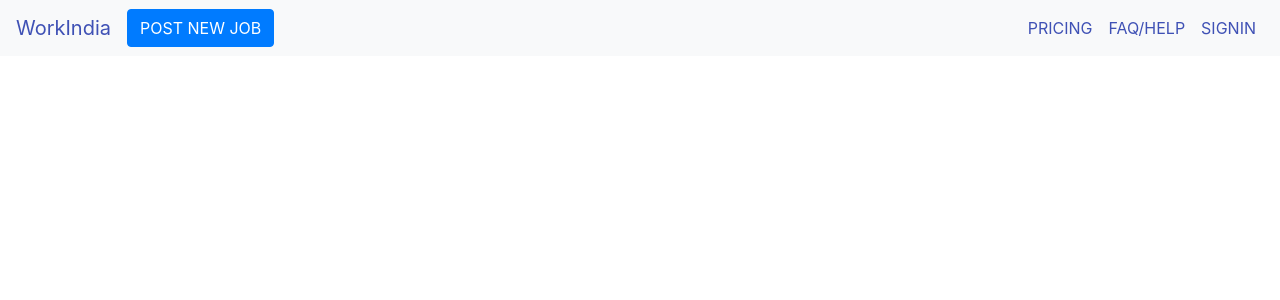
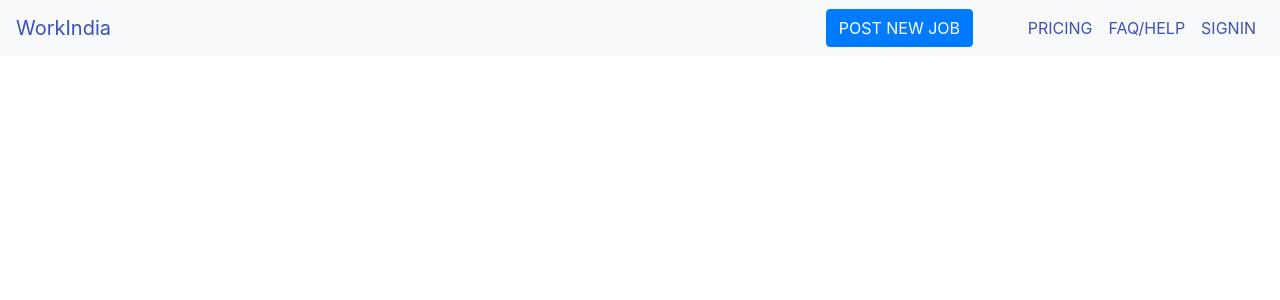
Before and after one commit to rahulgore34/rswicopy, an Angular app: page / in a window 1280 px wide. Shown: the top 300 px of the page. Built offline with nearby package versions, Linux system fonts and the light colour scheme.

Commit message:
header changes

```diff
--- a/src/app/common/header/header.component.scss
+++ b/src/app/common/header/header.component.scss
@@ -12,4 +12,10 @@
   .navbar-toggler-icon {
     background-color: #000;
   }
+
+  .postjob-wrap {
+    display: flex;
+    flex-grow: 15;
+    justify-content: flex-end;
+  }
 }
```
